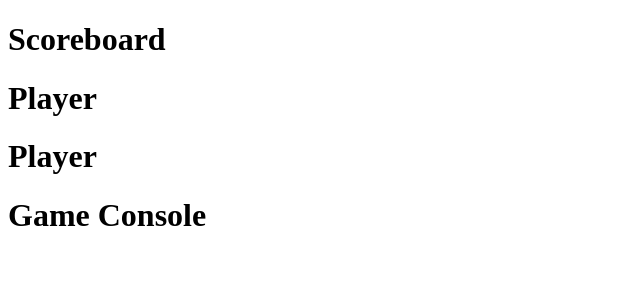
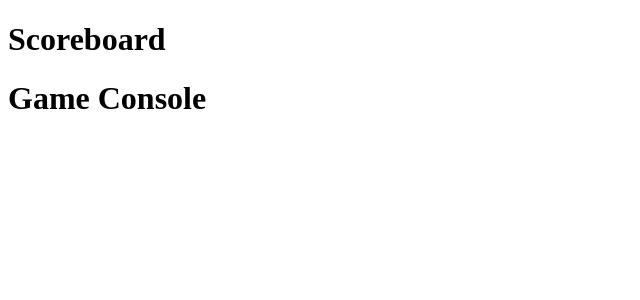
Before and after one commit to ghigbie/vue-monster-battle, a Vue app: page / in a window 1280 px wide. Shown: the top 300 px of the page, without its empty margins (0-640 px from the left). Built offline with nearby package versions, Linux system fonts and the light colour scheme.

Commit message:
Add reception of props to player

```diff
--- a/src/components/Player.vue
+++ b/src/components/Player.vue
@@ -1,12 +1,13 @@
 <template>
     <div class="player">
-        <h1>Player</h1>
+        <h1>{{ title }}</h1>
     </div>
 </template>
 
 <script>
 export default {
     name: 'Player',
+    props:['title', 'score'],
     data(){
         return {
 
```
